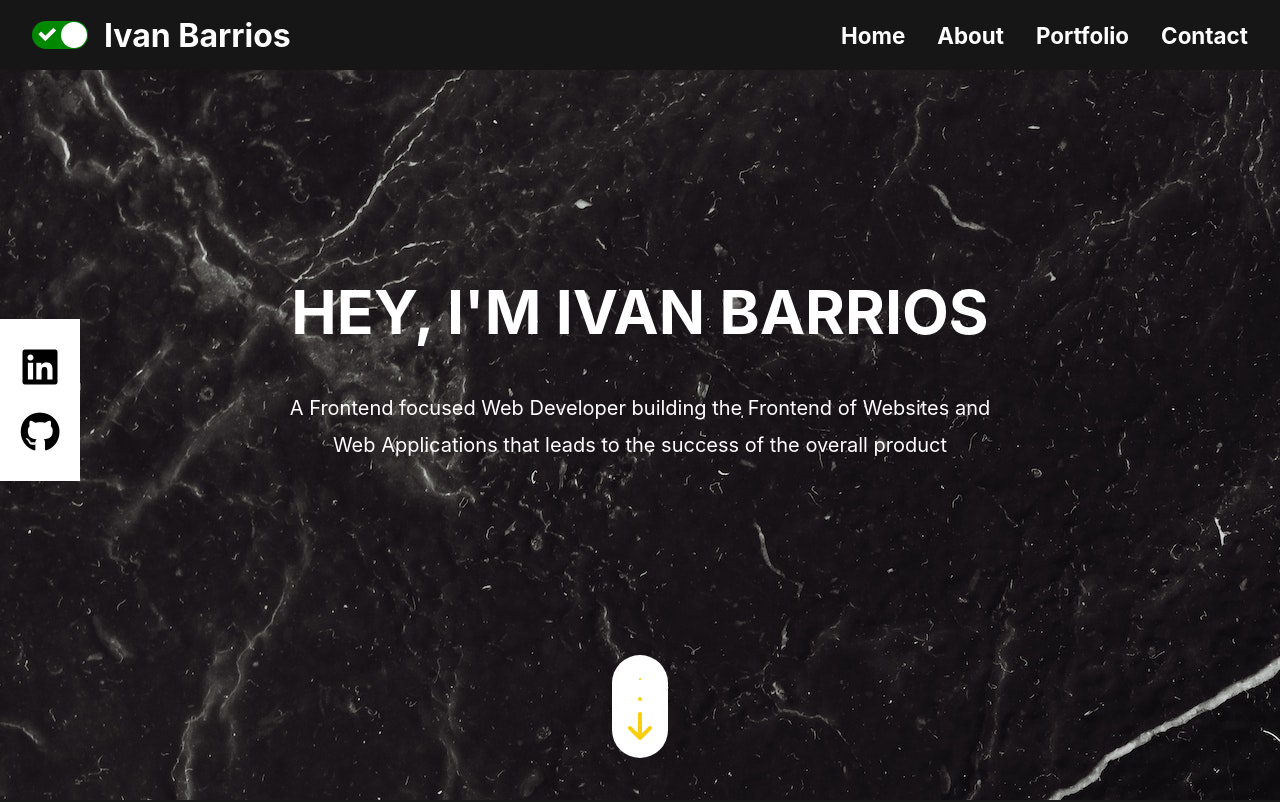
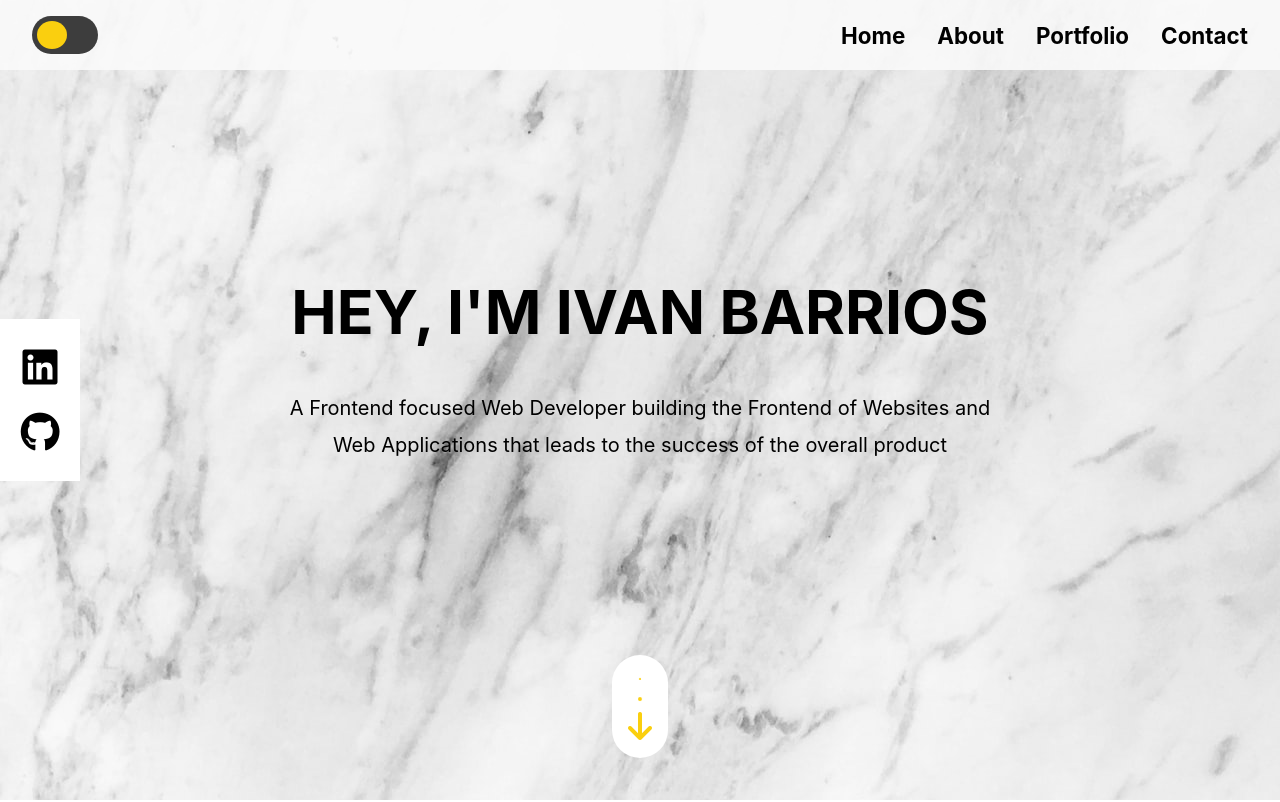
Before and after one commit to ivan-barrios/my-portfolio, a React (Create React App) app: page / in a window 1280 px wide. Shown: the top 802 px of the page. Built offline with nearby package versions, Linux system fonts and the light colour scheme.

Commit message:
Light and Dark mode button Done

```diff
--- a/src/App.js
+++ b/src/App.js
@@ -11,7 +11,7 @@ export const ThemeContext = createContext(null);
 
 function App() {
   const [showMenu, setShowMenu] = useState(false);
-  const [theme, setTheme] = useState("dark");
+  const [theme, setTheme] = useState("light");
 
   const toggleTheme = () => {
     setTheme((curr) => (curr === "light" ? "dark" : "light"));
--- a/src/components/Navbar.js
+++ b/src/components/Navbar.js
@@ -1,5 +1,4 @@
 import "./styles/navbar.css";
-import ReactSwitch from "react-switch";
 import { useContext } from "react";
 import { ThemeContext } from "../App";
 
@@ -16,13 +15,15 @@ const Navbar = ({ setShowMenu, showMenu }) => {
   return (
     <nav>
       <div className="me">
-        <div className="switch">
-          <ReactSwitch
-            onChange={themeContext.toggleTheme}
-            checked={themeContext.theme === "dark"}
-          />
+        <div className="radio-btn" onClick={themeContext.toggleTheme}>
+          <div
+            className={
+              themeContext.theme === "dark"
+                ? "radio-inner darkactive"
+                : "radio-inner"
+            }
+          ></div>
         </div>
-        <h1>Ivan Barrios</h1>
       </div>
       <div className="header-main">
         <ul className="header-links">
--- a/src/components/styles/navbar.css
+++ b/src/components/styles/navbar.css
@@ -20,14 +20,56 @@ nav {
     align-items: center;
     gap: 1rem;
 }
-.me > h1 {
-    font-size: 2rem;
+.me > p {
+    font-size: 1.2rem;
+    font-weight: bold;
 }
 
 .switch{
     display: flex;
+    flex-direction: column;
     width: fit-content;
     height: fit-content;
+}
+
+.radio-btn {
+    background-color: #3d3d3d;
+    width: 56px;
+    height: 28px;
+    padding: 5px;
+    border-radius: 50px;
+    cursor: pointer;
+    overflow: hidden;
+}
+.radio-btn .radio-inner {
+    position: relative;
+    width: 30px;
+    height: 28px;
+    background-color: #facf0f;
+    border-radius: 50%;
+    transition: all .6s;
+}
+
+.radio-btn .radio-inner::before {
+    content: "";
+    position: absolute;
+    top: 0;
+    left: -60%;
+    width: 100%;
+    height: 100%;
+    background-color: #3d3d3d;
+    border-radius: 50%;
+    transform: scale(0);
+    transition: all .6s;
+}
+
+.radio-btn .radio-inner.darkactive {
+    transform: translateX(calc(56px - 30px));
+}
+
+.radio-btn .radio-inner.darkactive::before {
+    left: -13px;
+    transform: scale(1);
 }
 
 .header-main {
```
